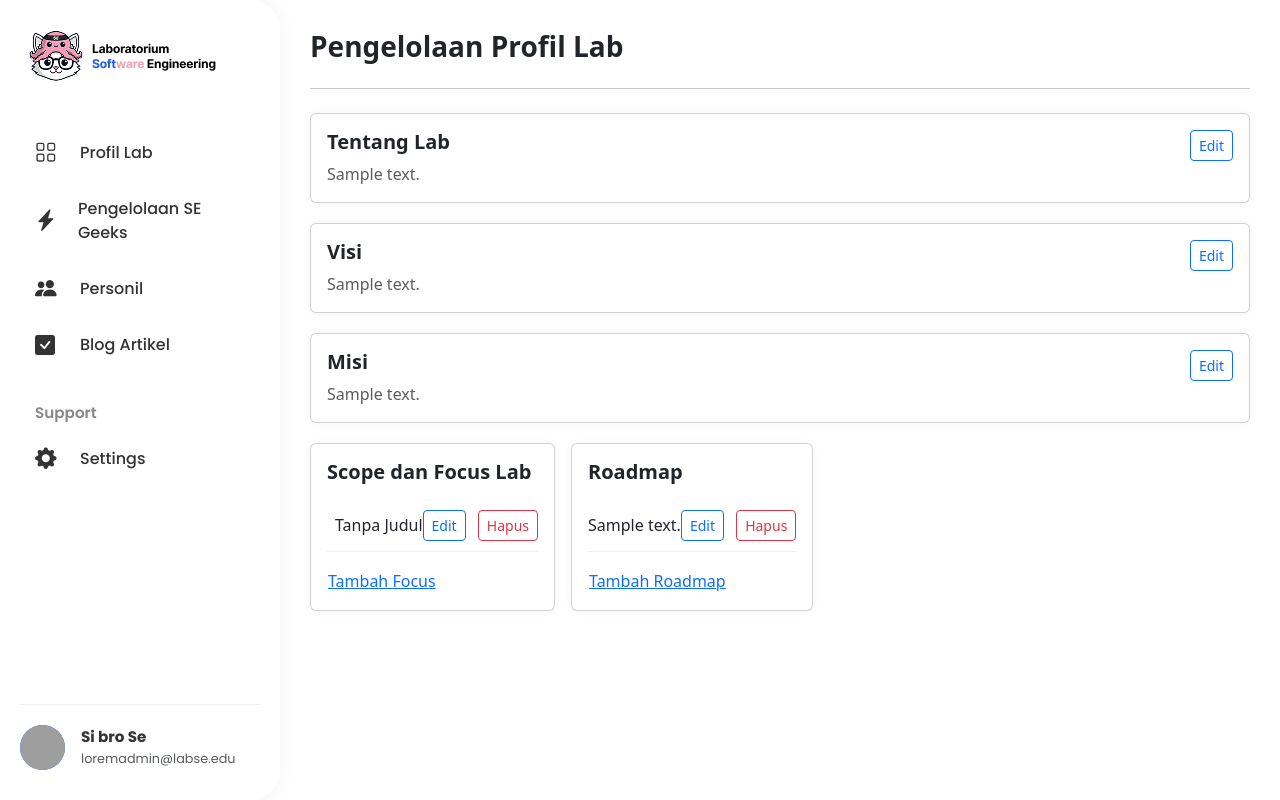
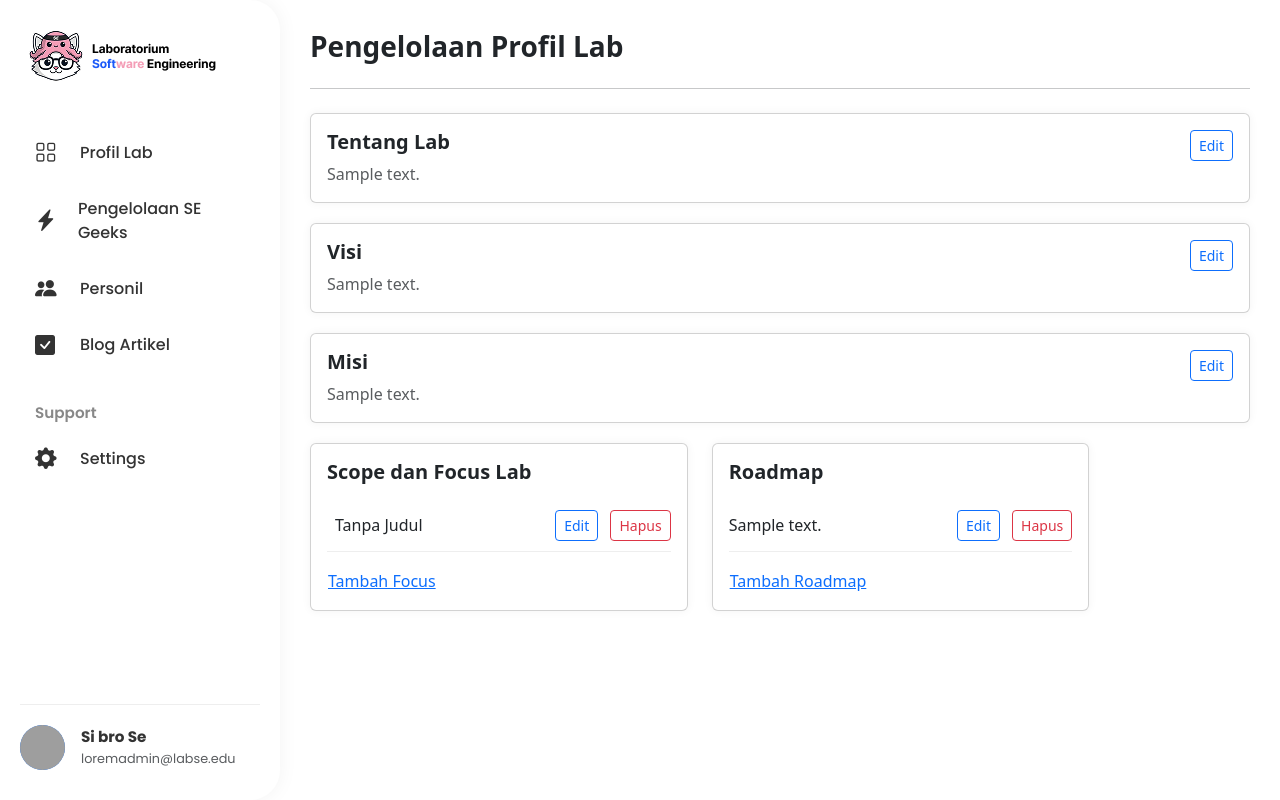
Before and after one commit to Adhityayusuf/PBL_SE, a PHP site: template Views/admin/profil.php in a window 1280 px wide. Run offline with PHP 8.4, Linux system fonts and the light colour scheme; the template is opened without the code that fills it: most values are stand-ins (such as "Sample title", 1, 10 or a date in 2020); grey boxes are pictures that could not be loaded.

Commit message:
Fix: Path

```diff
--- a/Views/admin/profil.php
+++ b/Views/admin/profil.php
@@ -94,8 +94,9 @@ include_once __DIR__ . '/../layout/header.php';
                 </div>
             </div>
 
-            <div class="d-flex gap-3">
-                <div class="card" style="max-width: 700px;">
+            <div class="row">
+                <div class="col-md-5">
+                    <div class="card">
                         <div class="card-body">
                             <h5 class="card-title fw-bold mb-3">Scope dan Focus Lab</h5>
 
@@ -137,8 +138,10 @@ include_once __DIR__ . '/../layout/header.php';
                             <a href="#" class="btn btn-link mt-3 p-0" data-bs-toggle="modal" data-bs-target="#editScopeModal" data-name="Tambah Focus">Tambah Focus</a>
                         </div>
                     </div>
+                </div>
 
-                <div class="card" style="max-width: 700px;">
+                <div class="col-md-5">
+                    <div class="card">
                         <div class="card-body">
                         <h5 class="card-title fw-bold mb-3">Roadmap</h5>
 
@@ -176,6 +179,7 @@ include_once __DIR__ . '/../layout/header.php';
                         <a href="#" class="btn btn-link mt-3 p-0"
                             data-bs-toggle="modal"
                             data-bs-target="#editRoadmapModal">Tambah Roadmap</a>
+                    </div>
                     </div>
                 </div>
             </div>
--- a/Views/admin/profilModals.php
+++ b/Views/admin/profilModals.php
@@ -86,7 +86,7 @@
             </div>
             <div class="modal-body pt-0">
                 <form id="roadmapForm" action="/admin/index.php" method="POST">
-                    <input type="hidden" name="isi_roadmap" value="update_roadmap">
+                    <input type="hidden" name="action" value="save_roadmap">
                     <input type="hidden" name="id_profile" id="roadmapType">
                     <textarea class="form-control" rows="5" name="isi_roadmap"></textarea>
                 </form>
```
Lines whose indentation alone changed are shown as unchanged.
